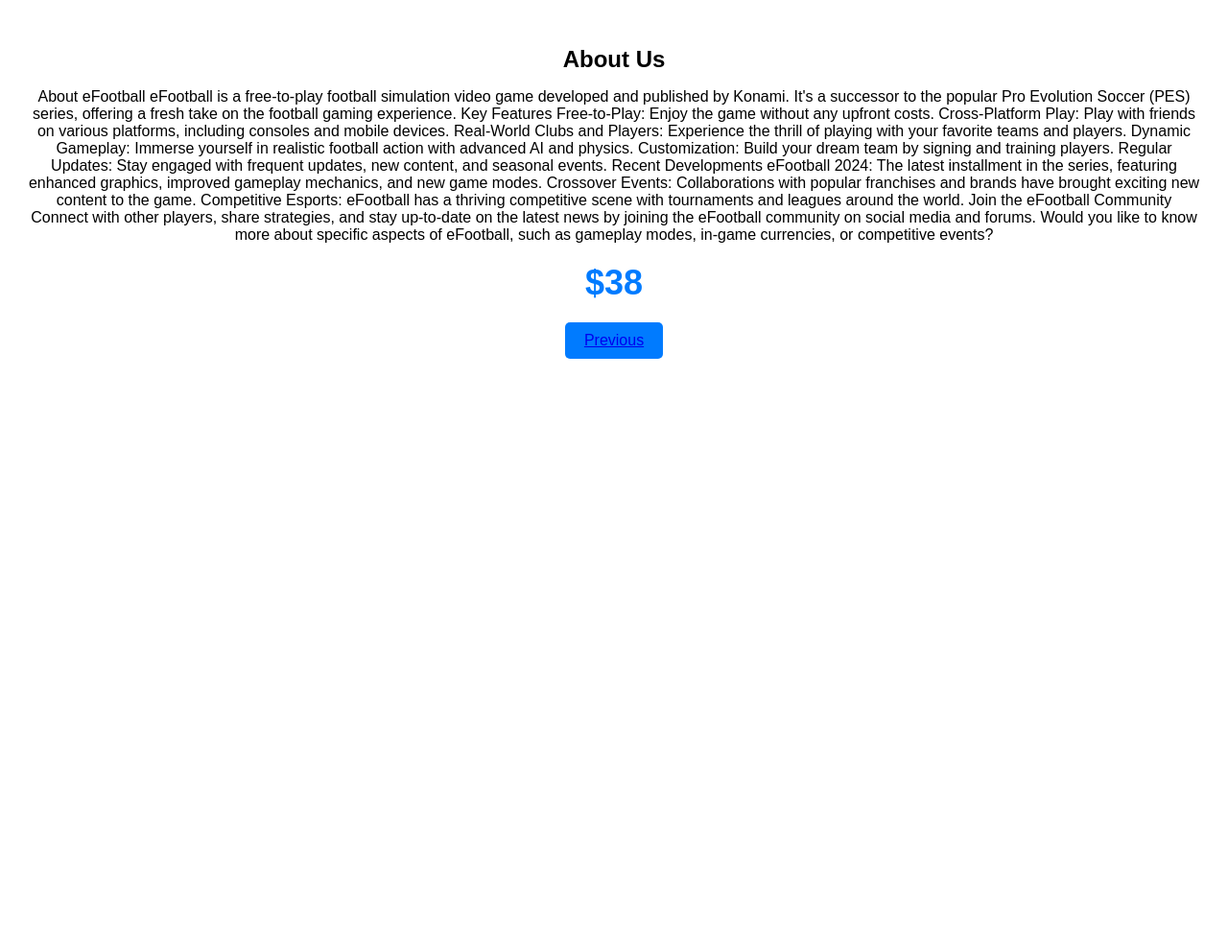
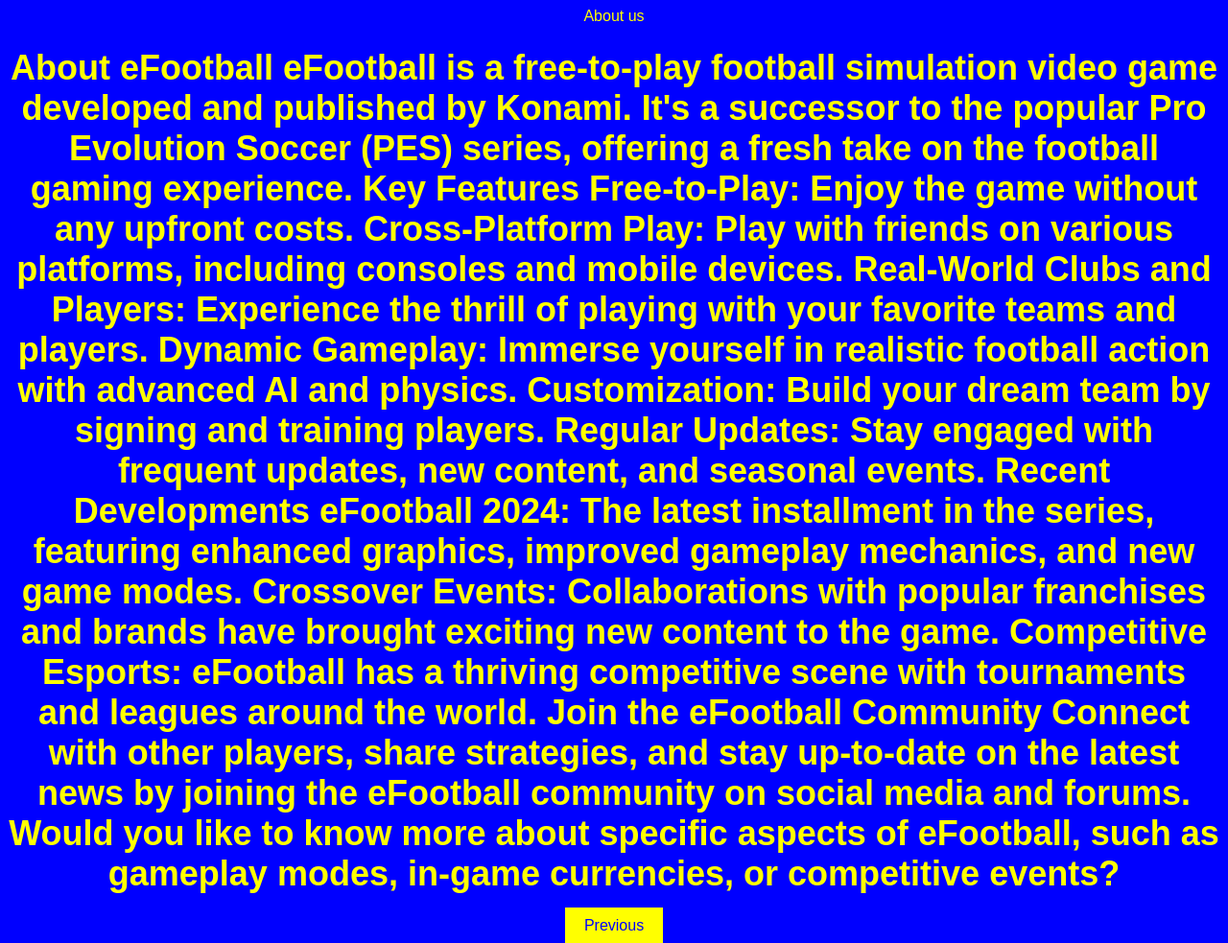
Before and after one commit to Efootballshop/Efootball.github.me, a plain HTML site: page info.html in a window 1280 px wide. Shown: the whole page at 96% size. Before the commit the page ends 800 px from the top, so only its background shows below. Drawn offline with Linux system fonts and the light colour scheme.

Commit message:
Update and rename About.html to info.html

```diff
--- a/About.html
+++ b/info.html
@@ -1,49 +1,45 @@
 <!DOCTYPE html>
-<html>
+<html lang="en">
 <head>
-    <title>About Us</title>
+    <title>About us</title>
     <style>
         body {
             font-family: Arial, sans-serif;
+            text-align: center;
+            background-color: blue;
+            color: yellow;
         }
 
-        #about-us {
-            text-align: center;
-            padding: 20px;
+        h1 {
+            font-size: 36px; /* Adjust as needed */
         }
 
-        h2 {
-            font-size: 24px;
-            margin-bottom: 10px;
+        a.previous-button {
+        text-decoration:
+        none; color: blue;
+        background-color:
+        yellow; padding: 10px 20px;
+        border: none; cursor: pointer;
         }
 
-        p {
-            font-size: 16px;
-            margin-bottom: 20px;
-        }
+        @media (max-width: 768px) {
+            body {
+                padding: 20px;
+            }
 
-        .price-tag {
-            font-size: 36px;
-            font-weight: bold;
-            color: #007bff;
-            margin-bottom: 20px;
-        }
+            h1 {
+                font-size: 24px;
+            }
 
-        .previous-button {
-            background-color: #007bff;
-            color: white;
-            border: none;
-            padding: 10px 20px;
-            cursor: pointer;
-            font-size: 16px;
-            border-radius: 5px;
+            a.previous-button {
+                padding: 8px 16px;
+            }
         }
     </style>
 </head>
+<header>About us</header>
 <body>
-    <section id="about-us">
-        <h2>About Us</h2>
-        <p>About eFootball
+    <h1>About eFootball
 
 eFootball is a free-to-play football simulation video game developed and published by Konami. It's a successor to the popular Pro Evolution Soccer (PES) series, offering a fresh take on the football gaming experience.
 
@@ -73,13 +69,10 @@ Join the eFootball Community
 
 Connect with other players, share strategies, and stay up-to-date on the latest news by joining the eFootball community on social media and forums.
 
-Would you like to know more about specific aspects of eFootball, such as gameplay modes, in-game currencies, or competitive events?
+Would you like to know more about specific aspects of eFootball, such as gameplay modes, in-game currencies, or competitive events?</h1>
+    <a href="efootball.html" class="previous-button">Previous</a>
+    <script>
 
-</p>
-        <div class="price-tag">
-            <span>$38</span>
-        </div>
-       <button class="previous-button"><a href="Index.html">Previous</a></button>
-    </section>
+    </script>
 </body>
 </html>
```
